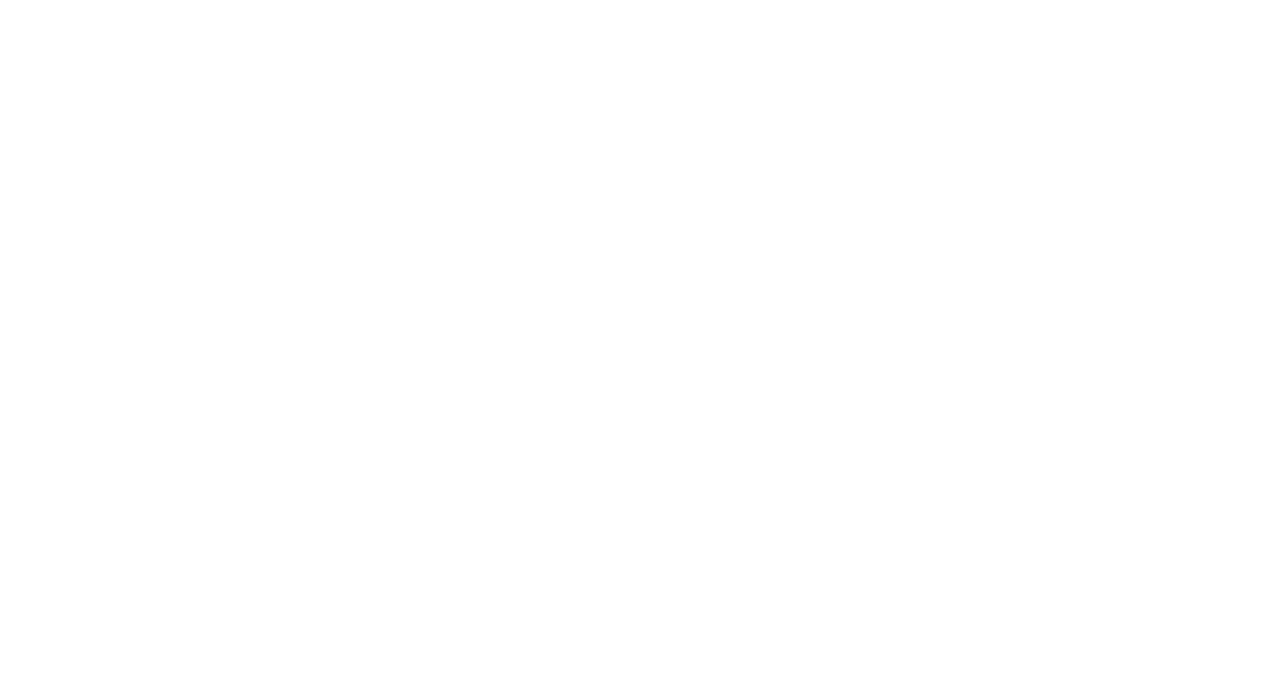
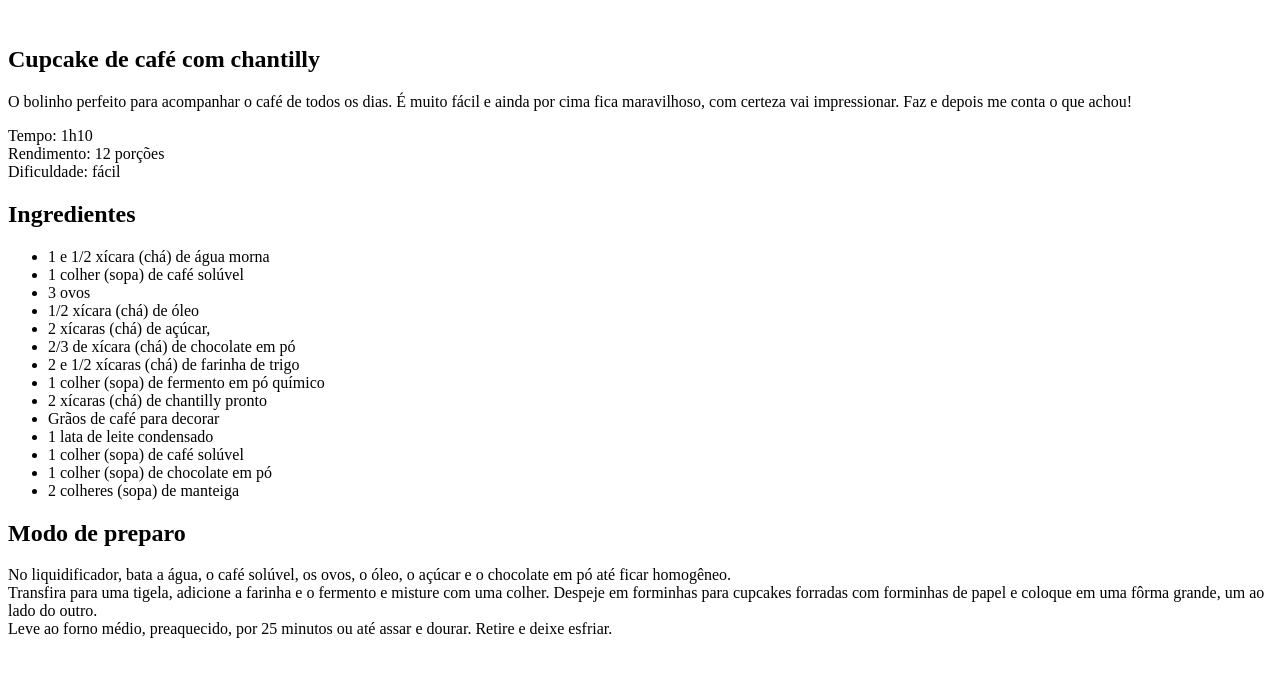
Before and after one commit to lucasandreap/lucasproj, a plain HTML site: page index.html in a window 1280 px wide. Drawn offline with Linux system fonts and the light colour scheme.

Commit message:
iniciando a estrutura HTML

```diff
--- a/index.html
+++ b/index.html
@@ -6,6 +6,48 @@
     <title>Página de Receita</title>
 </head>
 <body>
+    <div id="page">
+        <img src="" alt="">
+        <main>
+            <section id="about">
+                <h1>Cupcake de café com chantilly</h1>
+                <p>O bolinho perfeito para acompanhar o café de todos os dias.
+                É muito fácil e ainda por cima fica maravilhoso, com certeza vai impressionar.
+                Faz e depois me conta o que achou!
+                </p>
+                <p>
+                    Tempo: 1h10 <br>
+                    Rendimento: 12 porções <br>
+                    Dificuldade: fácil
+                </p>
+            </section>
+            <section id="ingredientes">
+                <h2>Ingredientes</h2>
+                <ul>
+                    <li>1 e 1/2 xícara (chá) de água morna</li>
+                    <li>1 colher (sopa) de café solúvel</li>
+                    <li>3 ovos</li>
+                    <li>1/2 xícara (chá) de óleo</li>
+                    <li>2 xícaras (chá) de açúcar,</li>
+                    <li>2/3 de xícara (chá) de chocolate em pó</li>
+                    <li>2 e 1/2 xícaras (chá) de farinha de trigo</li>
+                    <li>1 colher (sopa) de fermento em pó químico</li>
+                    <li>2 xícaras (chá) de chantilly pronto</li>
+                    <li>Grãos de café para decorar</li>
+                    <li>1 lata de leite condensado</li>
+                    <li>1 colher (sopa) de café solúvel</li>
+                    <li>1 colher (sopa) de chocolate em pó</li>
+                    <li>2 colheres (sopa) de manteiga</li>
+                </ul>
+            </section>
+            <section id="preparação">
+                <h2>Modo de preparo</h2>
+                <p>
+                    No liquidificador, bata a água, o café solúvel, os ovos, o óleo, o açúcar e o chocolate em pó até ficar homogêneo. <br> Transfira para uma tigela, adicione a farinha e o fermento e misture com uma colher. Despeje em forminhas para cupcakes forradas com forminhas de papel e coloque em uma fôrma grande, um ao lado do outro. <br> Leve ao forno médio, preaquecido, por 25 minutos ou até assar e dourar. Retire e deixe esfriar.
+                </p>
+            </section>
 
+        </main>
+    </div>
 </body>
 </html>
```
